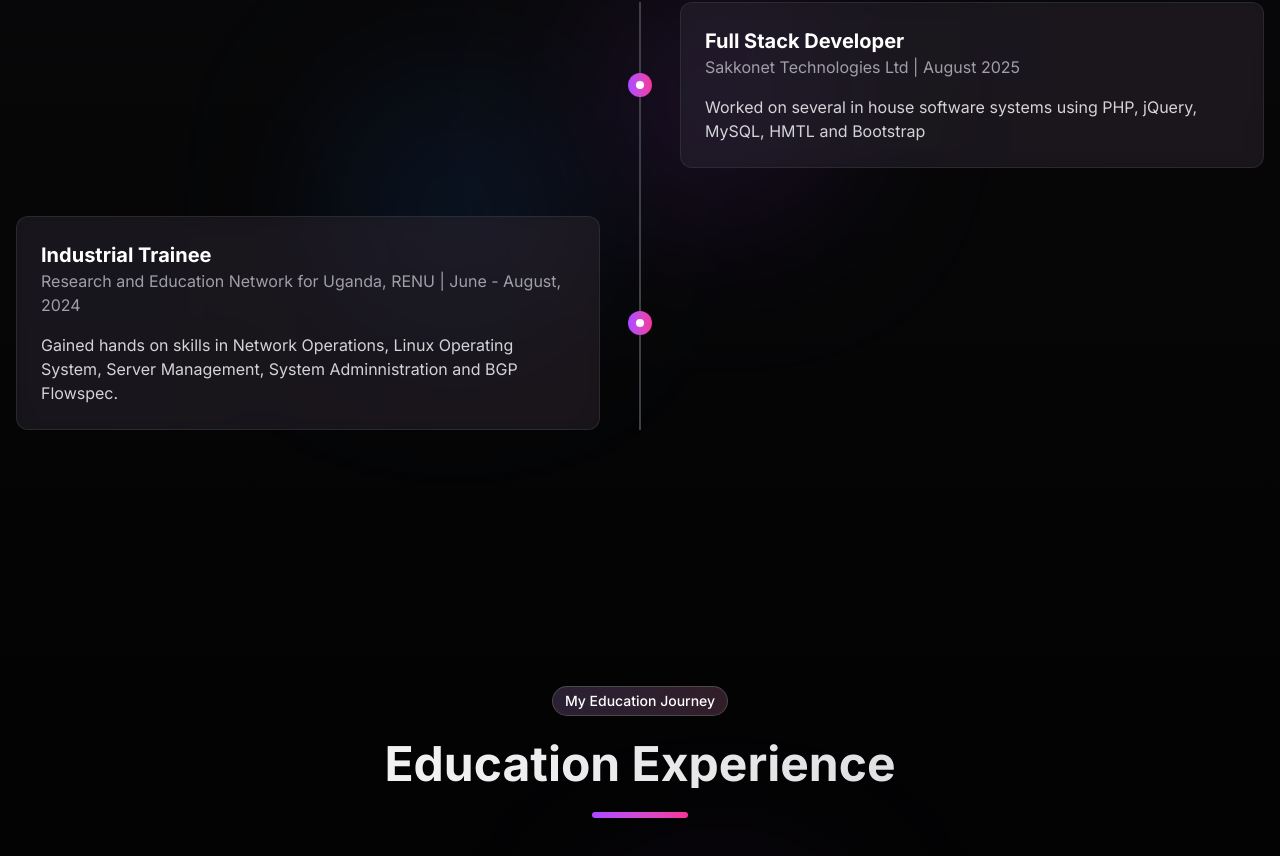
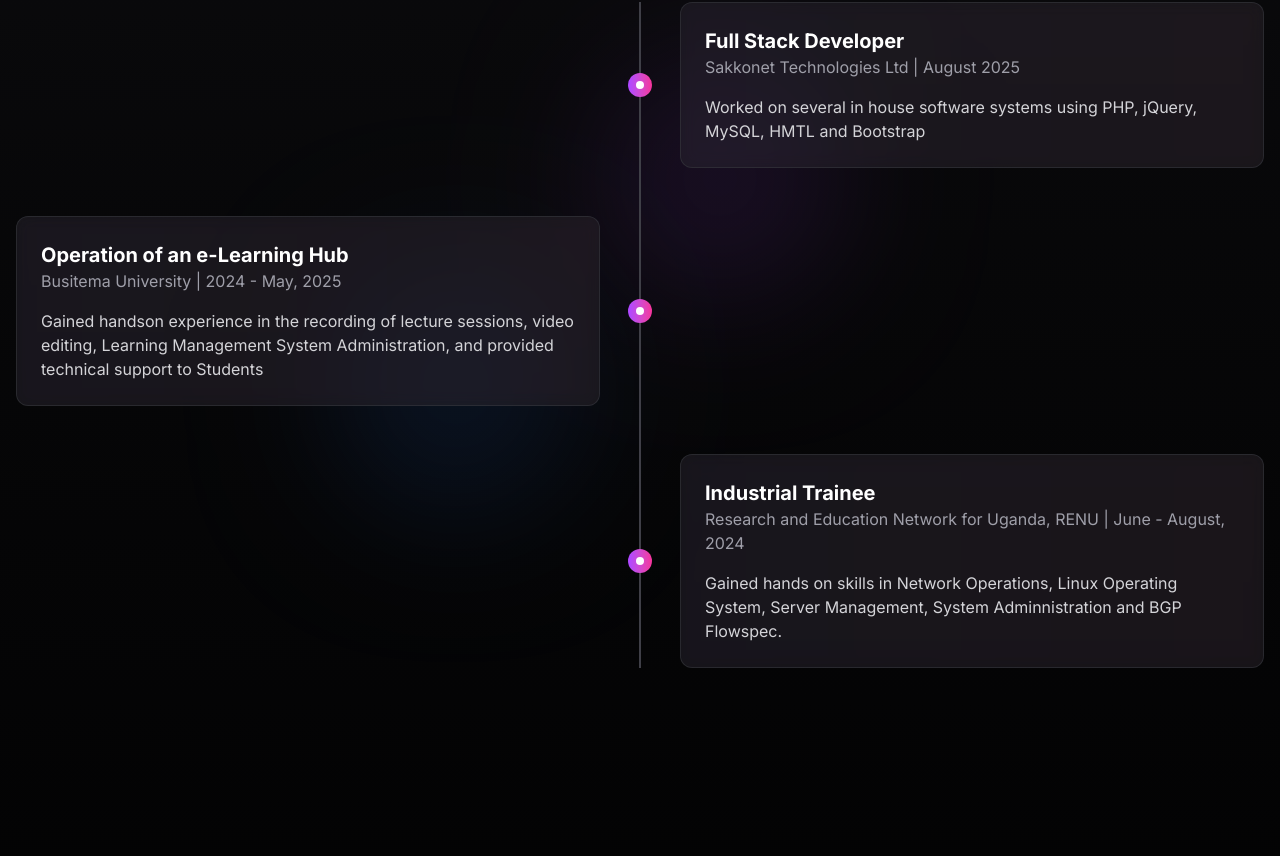
Before and after one commit to rubanga-kene/personal-portfolio, a Next.js app: page / in a window 1280 px wide. Shown: the part 5765-6621 px from the top of the page. Built offline with nearby package versions, Linux system fonts and the light colour scheme.

Commit message:
Add e-Learning hub operation to experiences

```diff
--- a/app/page.tsx
+++ b/app/page.tsx
@@ -45,7 +45,7 @@ export default function Portfolio() {
             <h1 className="text-5xl md:text-7xl font-bold tracking-tight">
               <span className="block">Hi, I&apos;m</span>
               <span className="bg-clip-text text-transparent bg-gradient-to-r from-purple-400 to-pink-600">
-                Solomon Rubanga Kene
+                Solomon <br/>Rubanga Kene
               </span>
             </h1>
             <p className="text-xl text-white-400 max-w-[600px]">
--- a/components/timeline.tsx
+++ b/components/timeline.tsx
@@ -10,6 +10,13 @@ const experiences = [
     period: "August 2025",
     description:
       "Worked on several in house software systems using PHP, jQuery, MySQL, HMTL and Bootstrap",
+  },
+  {
+    title: "Operation of an e-Learning Hub",
+    company: "Busitema University",
+    period: "2024 - May, 2025",
+    description:
+      "Gained handson experience in the recording of lecture sessions, video editing, Learning Management System Administration, and provided technical support to Students",
   },
   {
     title: "Industrial Trainee",
```
